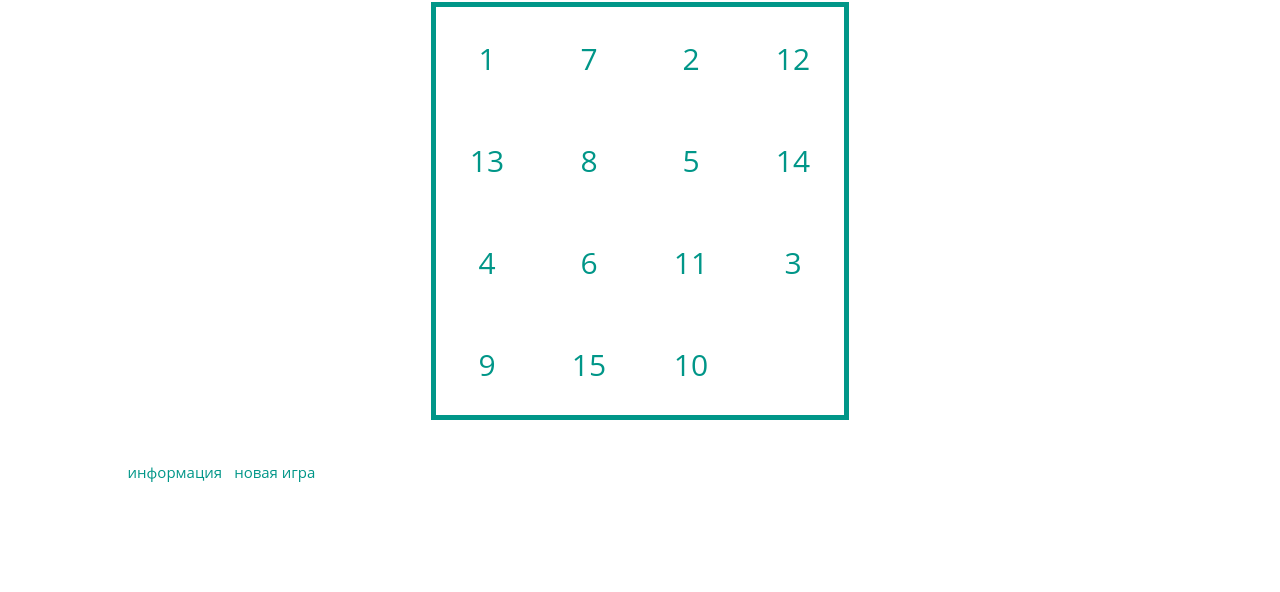
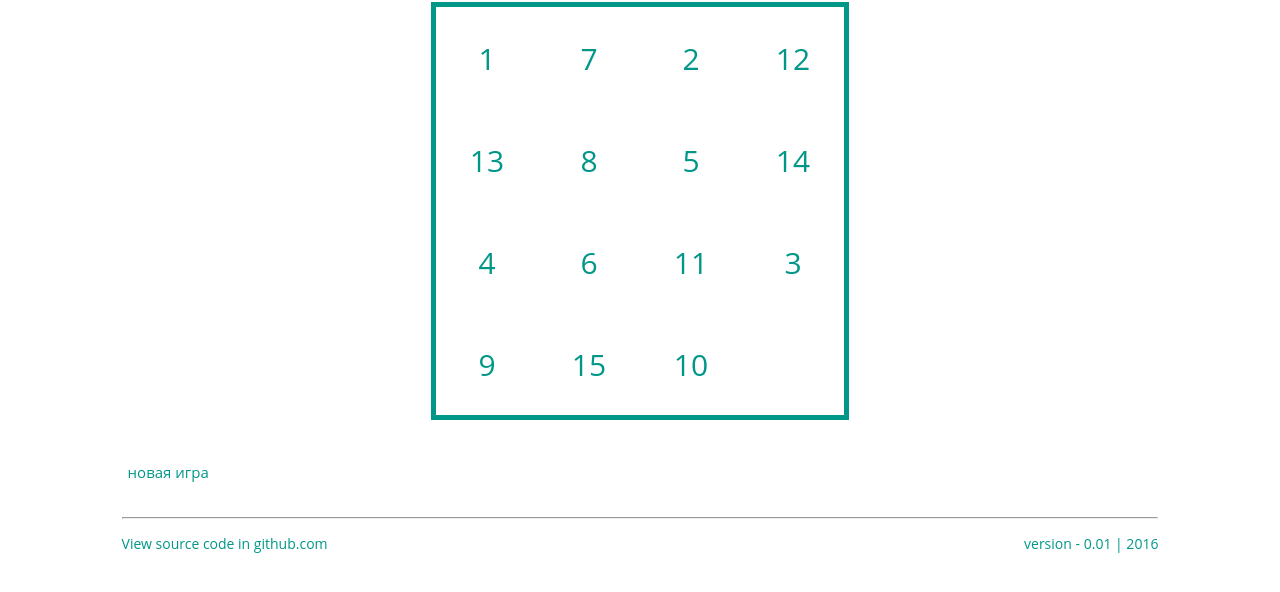
Before and after one commit to vlaslaptev/barley-break, a plain HTML site: page index.htm in a window 1280 px wide. Shown: the part 132-724 px from the top of the page. Drawn offline with Linux system fonts and the light colour scheme.

Commit message:
Add version

```diff
--- a/css/style.css
+++ b/css/style.css
@@ -9,10 +9,14 @@ body {
     background: #ffffff;
     padding: 0;
     font: 30px 'Open Sans', Helvetica, Arial, sans-serif;
-    overflow-y: hidden;
 }
 
 button:focus {outline:0;}
+
+a {
+    text-decoration: none;
+    color: #009688;
+}
 
 .barley-break {
     border-collapse: collapse;
@@ -74,3 +78,8 @@ button {
     background-color: #ffffff;
     float: left;
 }
+
+.p-info {
+    color: #009688;
+    font: 14px 'Open Sans', Helvetica, Arial, sans-serif;
+}
--- a/index.htm
+++ b/index.htm
@@ -40,9 +40,11 @@
         </tr>
     </table>
     <br/>
-    <button class="">информация</button>
     <button class="restart">новая игра</button>
-
+    <br/>
+    <hr/>
+    <p class="p-info"><a href="https://github.com/vlaslaptev/barley-break">View source code in github.com</a>
+    <span class="p-info" style="float: right;">version - 0.01 | 2016</span></p>
 </div>
 
 
```
